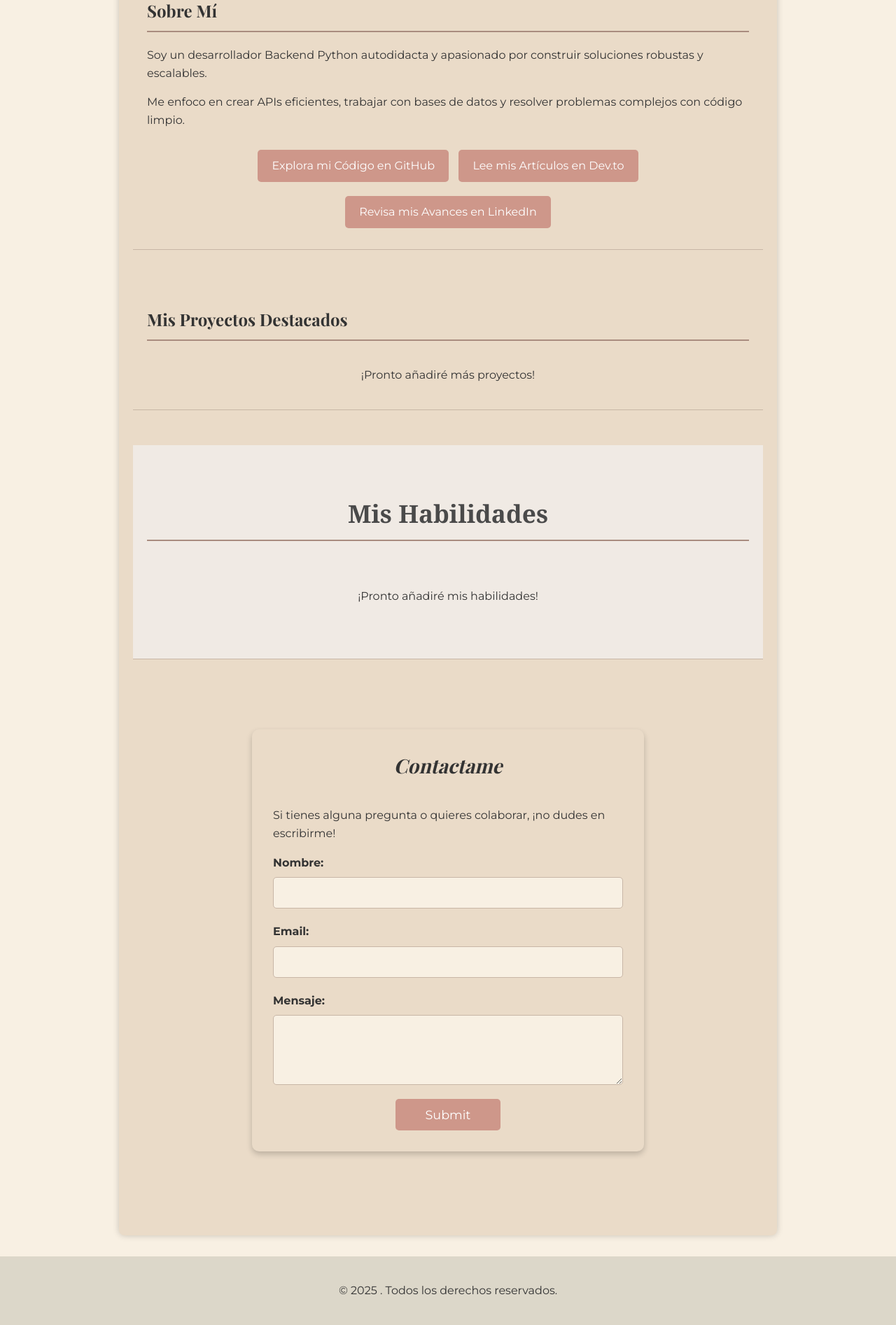
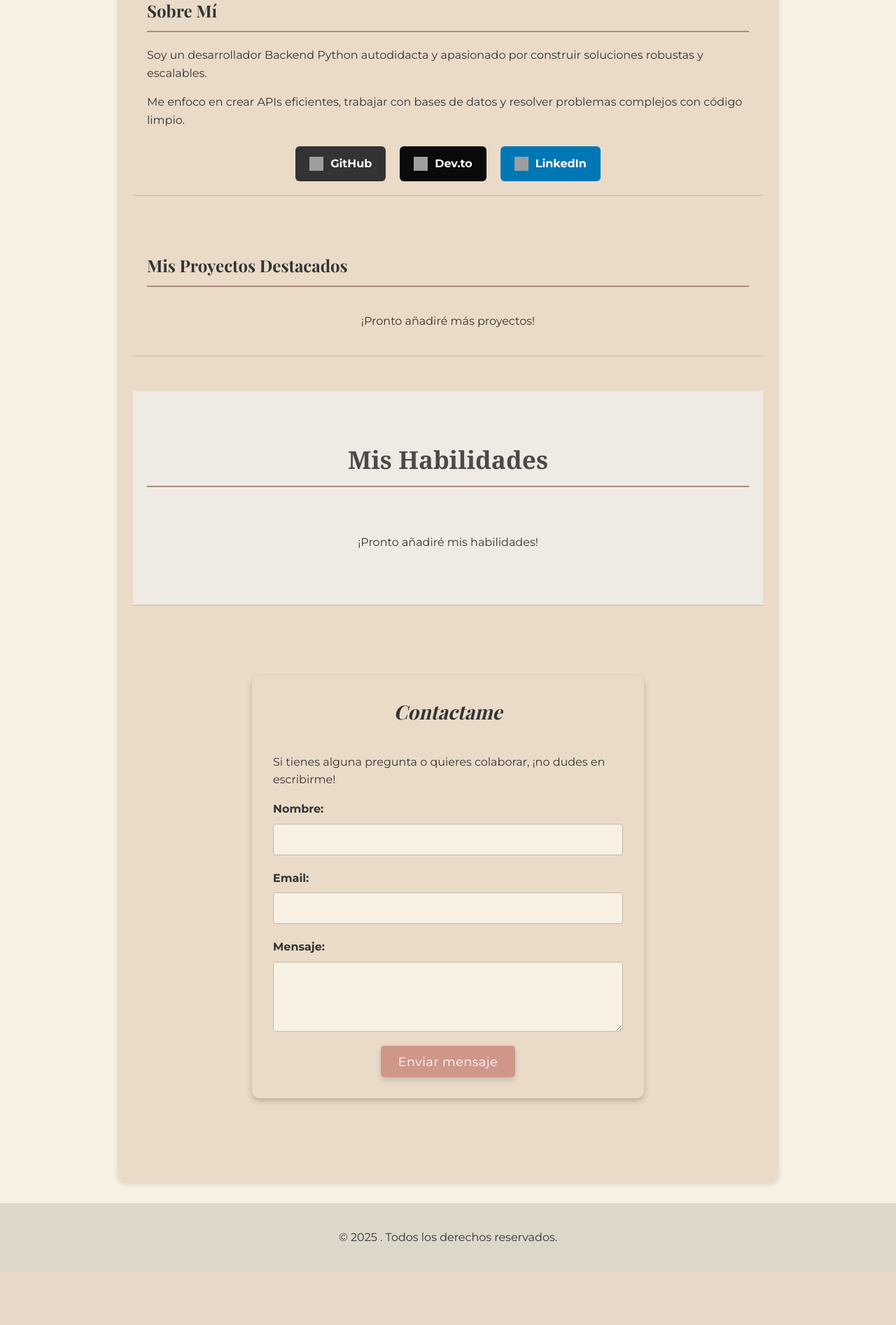
Before and after one commit to NicolasAndresCL/MiPortafolioDjango, a Django app: template portfolio_app/templates/portfolio_app/index.html in a window 1280 px wide. Shown: the part 422-2315 px from the top of the page at 70% size. After the commit the page ends 2196 px from the top, so only its background shows below. Run offline with Django 5.2, Linux system fonts and the light colour scheme; the template is opened without the code that fills it, so the values that code supplies are empty; parts of the project's set-up code (start-up, migrations or seed data) failed here and were passed over; some web fonts are replaced; grey boxes are pictures that could not be loaded.

Commit message:
feat: Enhance button styling and interactivity  - Apply new visual styles to buttons in `style.css` for a modern look. - Update button structure and classes in `index.html` to align with new styling. - Improve overall user interaction and aesthetic appeal of interactive elements.

```diff
--- a/portfolio_app/static/portfolio_app/css/style.css
+++ b/portfolio_app/static/portfolio_app/css/style.css
@@ -435,3 +435,73 @@ footer {
         transform: translateY(0);
     }
 }
+.botones-sociales {
+  display: flex;
+  justify-content: center;
+  gap: 20px;
+  margin-top: 25px;
+  flex-wrap: wrap;
+}
+
+.boton-social {
+  display: flex;
+  align-items: center;
+  gap: 10px;
+  padding: 12px 20px;
+  text-decoration: none;
+  border-radius: 6px;
+  font-weight: bold;
+  font-family: 'Montserrat', sans-serif;
+  color: white;
+  transition: background-color 0.3s, transform 0.2s;
+}
+
+.boton-social img {
+  width: 20px;
+  height: 20px;
+}
+
+/* Estilos específicos por plataforma */
+.github {
+  background-color: #333;
+}
+
+.github:hover {
+  background-color: #24292e;
+}
+
+.devto {
+  background-color: #0A0A0A;
+}
+
+.devto:hover {
+  background-color: #1F1F1F;
+}
+
+.linkedin {
+  background-color: #0077B5;
+}
+
+.linkedin:hover {
+  background-color: #005f8d;
+}
+
+.boton-formulario {
+  font-family: 'Montserrat', sans-serif;
+  background-color: #A98C7F; /* Nude sofisticado */
+  color: #ffffff;
+  padding: 12px 24px;
+  font-size: 1em;
+  border: none;
+  border-radius: 30px; /* Botón tipo cápsula */
+  cursor: pointer;
+  transition: transform 0.2s ease, box-shadow 0.3s ease, background-color 0.3s ease;
+  box-shadow: 0 4px 8px rgba(0, 0, 0, 0.15);
+  letter-spacing: 0.5px;
+}
+
+.boton-formulario:hover {
+  background-color: #8C736A;
+  transform: scale(1.03);
+  box-shadow: 0 6px 14px rgba(0, 0, 0, 0.25);
+}
--- a/portfolio_app/templates/portfolio_app/index.html
+++ b/portfolio_app/templates/portfolio_app/index.html
@@ -47,11 +47,21 @@
             <h2>Sobre Mí</h2>
             <p>Soy un desarrollador Backend Python autodidacta y apasionado por construir soluciones robustas y escalables.</p>
             <p>Me enfoco en crear APIs eficientes, trabajar con bases de datos y resolver problemas complejos con código limpio.</p>
-            <div class="botones-hero">
-                <a href="https://github.com/nicolasandrescl" target="_blank" class="boton">Explora mi Código en GitHub</a>
-                <a href="https://dev.to/nicolasandrescl" target="_blank" class="boton">Lee mis Artículos en Dev.to</a>
-                <a href="https://linkedin.com/in/nicolas-andres-cano-leal" target="_blank" class="boton">Revisa mis Avances en LinkedIn</a>
+            <div class="botones-sociales">
+                <a href="https://github.com/nicolasandrescl" target="_blank" class="boton-social github">
+                    <img src="https://cdn.jsdelivr.net/npm/simple-icons@v9/icons/github.svg" alt="GitHub Logo">
+                    GitHub
+                </a>
+                <a href="https://dev.to/nicolasandrescl" target="_blank" class="boton-social devto">
+                    <img src="https://www.svgrepo.com/show/349334/dev-to.svg" alt="Dev.to Logo">
+                    Dev.to
+                </a>
+                <a href="https://linkedin.com/in/nicolas-andres-cano-leal" target="_blank" class="boton-social linkedin">
+                    <img src="https://cdn.jsdelivr.net/npm/simple-icons@v9/icons/linkedin.svg" alt="LinkedIn Logo">
+                    LinkedIn
+                </a>
             </div>
+
         </section>
         <section id="proyectos">
             <h2>Mis Proyectos Destacados</h2>
@@ -101,7 +111,7 @@
                     <input type="email" id="email" name="email" required="">
                     <label for="message">Mensaje:</label>
                     <textarea id="message" name="message" required=""></textarea>
-                    <button type="submit">Submit</button>
+                    <button type="submit" class="boton-formulario">Enviar mensaje</button>
                 </form>
             </div>
         </section>
--- a/portfolio_project/settings.py
+++ b/portfolio_project/settings.py
@@ -16,7 +16,7 @@ SECRET_KEY = config('SECRET_KEY')
 # SECURITY WARNING: don't run with debug turned on in production!
 DEBUG = True
 
-ALLOWED_HOSTS = ['localhost']
+ALLOWED_HOSTS = []
 
 
 # Application definition
```
